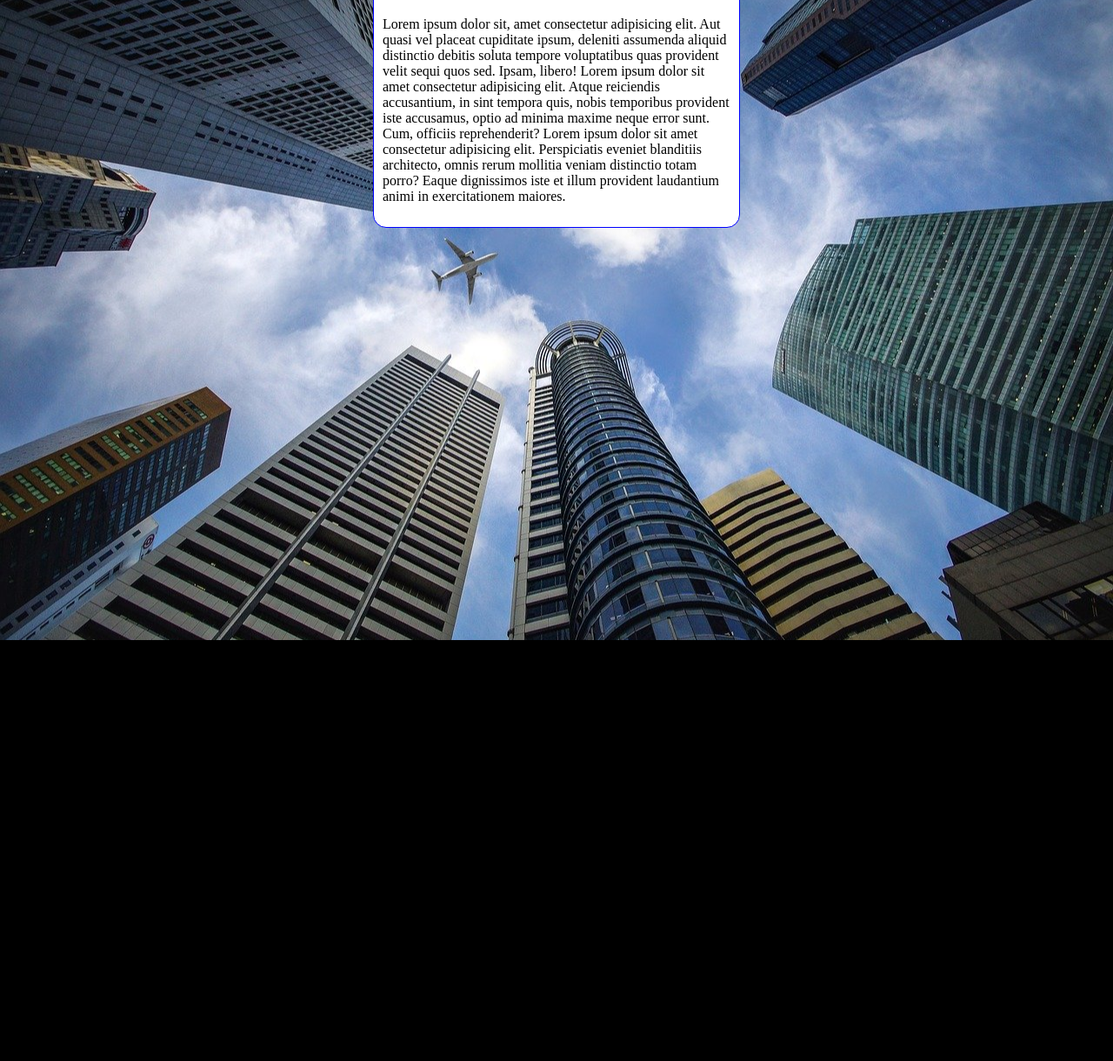
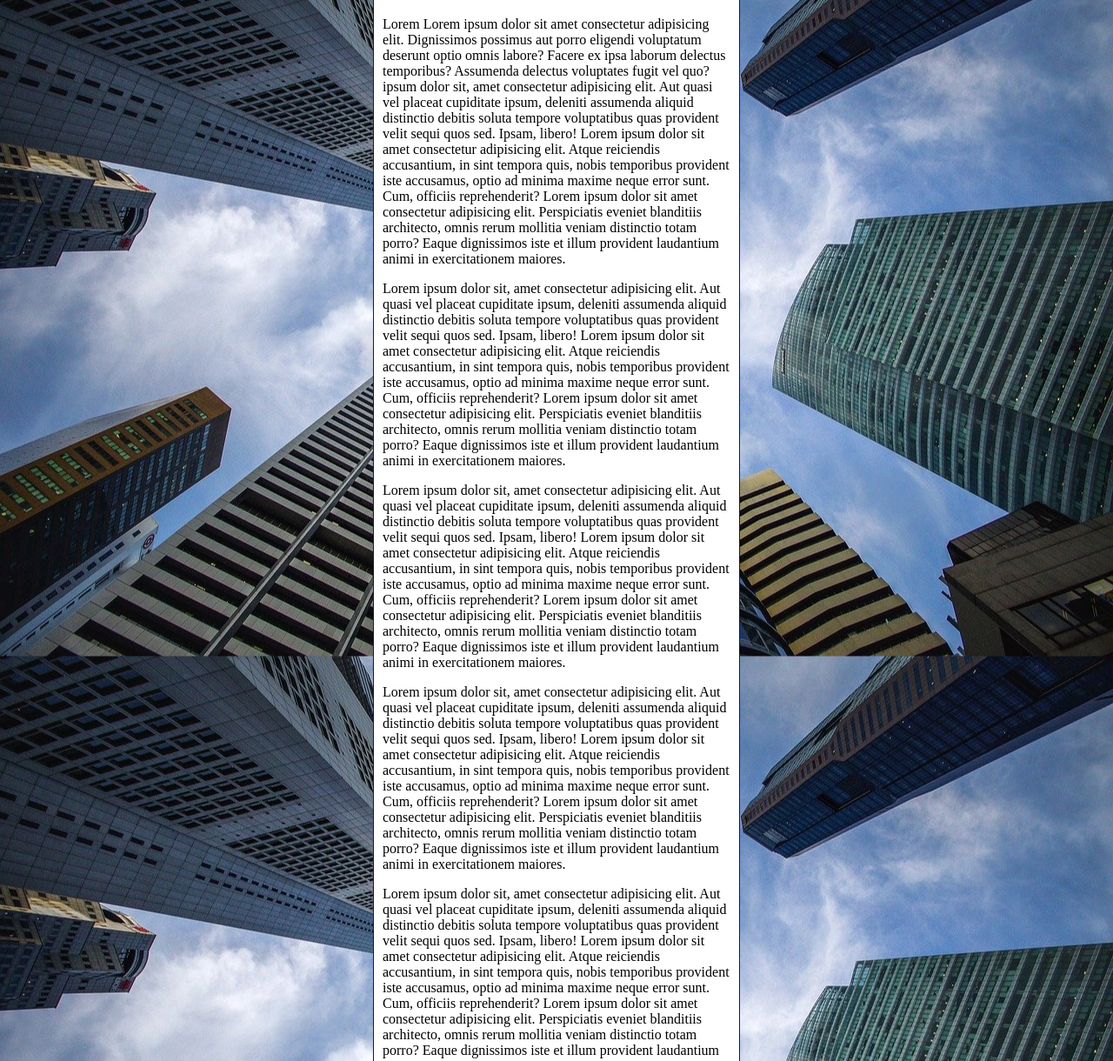
Before and after one commit to RaphaelDavila-dev/html-css, a plain HTML site: page Exercicios/ex022/fundo006.html in a window 1280 px wide. Shown: the part 80-1300 px from the top of the page at 87% size. Before the commit the page ends 816 px from the top, so only its background shows below. Drawn offline with Linux system fonts and the light colour scheme.

Commit message:
atualizei o ex022

```diff
--- a/Exercicios/ex022/fundo006.html
+++ b/Exercicios/ex022/fundo006.html
@@ -3,13 +3,13 @@
 <head>
     <meta charset="UTF-8">
     <meta name="viewport" content="width=device-width, initial-scale=1.0">
-    <title>Document</title>
+    <title>teste de tamanho do fundo</title>
     <style>
         body{
             height: 100vh;
             background-color: black;
             background-image: url(imagens/wallpaper002.jpg);
-            background-repeat: no-repeat;
+            background-repeat: repeat-y;
             background-position: center center;
             background-size: cover;
         }
@@ -27,6 +27,11 @@
 <body>
     <main>
         <h1>Teste de imagem de fundo</h1>
+        <p>Lorem Lorem ipsum dolor sit amet consectetur adipisicing elit. Dignissimos possimus aut porro eligendi voluptatum deserunt optio omnis labore? Facere ex ipsa laborum delectus temporibus? Assumenda delectus voluptates fugit vel quo?ipsum dolor sit, amet consectetur adipisicing elit. Aut quasi vel placeat cupiditate ipsum, deleniti assumenda aliquid distinctio debitis soluta tempore voluptatibus quas provident velit sequi quos sed. Ipsam, libero! Lorem ipsum dolor sit amet consectetur adipisicing elit. Atque reiciendis accusantium, in sint tempora quis, nobis temporibus provident iste accusamus, optio ad minima maxime neque error sunt. Cum, officiis reprehenderit? Lorem ipsum dolor sit amet consectetur adipisicing elit. Perspiciatis eveniet blanditiis architecto, omnis rerum mollitia veniam distinctio totam porro? Eaque dignissimos iste et illum provident laudantium animi in exercitationem maiores.</p>
+        <p>Lorem ipsum dolor sit, amet consectetur adipisicing elit. Aut quasi vel placeat cupiditate ipsum, deleniti assumenda aliquid distinctio debitis soluta tempore voluptatibus quas provident velit sequi quos sed. Ipsam, libero! Lorem ipsum dolor sit amet consectetur adipisicing elit. Atque reiciendis accusantium, in sint tempora quis, nobis temporibus provident iste accusamus, optio ad minima maxime neque error sunt. Cum, officiis reprehenderit? Lorem ipsum dolor sit amet consectetur adipisicing elit. Perspiciatis eveniet blanditiis architecto, omnis rerum mollitia veniam distinctio totam porro? Eaque dignissimos iste et illum provident laudantium animi in exercitationem maiores.</p>
+        <p>Lorem ipsum dolor sit, amet consectetur adipisicing elit. Aut quasi vel placeat cupiditate ipsum, deleniti assumenda aliquid distinctio debitis soluta tempore voluptatibus quas provident velit sequi quos sed. Ipsam, libero! Lorem ipsum dolor sit amet consectetur adipisicing elit. Atque reiciendis accusantium, in sint tempora quis, nobis temporibus provident iste accusamus, optio ad minima maxime neque error sunt. Cum, officiis reprehenderit? Lorem ipsum dolor sit amet consectetur adipisicing elit. Perspiciatis eveniet blanditiis architecto, omnis rerum mollitia veniam distinctio totam porro? Eaque dignissimos iste et illum provident laudantium animi in exercitationem maiores.</p>
+        <p>Lorem ipsum dolor sit, amet consectetur adipisicing elit. Aut quasi vel placeat cupiditate ipsum, deleniti assumenda aliquid distinctio debitis soluta tempore voluptatibus quas provident velit sequi quos sed. Ipsam, libero! Lorem ipsum dolor sit amet consectetur adipisicing elit. Atque reiciendis accusantium, in sint tempora quis, nobis temporibus provident iste accusamus, optio ad minima maxime neque error sunt. Cum, officiis reprehenderit? Lorem ipsum dolor sit amet consectetur adipisicing elit. Perspiciatis eveniet blanditiis architecto, omnis rerum mollitia veniam distinctio totam porro? Eaque dignissimos iste et illum provident laudantium animi in exercitationem maiores.</p>
+        <p>Lorem ipsum dolor sit, amet consectetur adipisicing elit. Aut quasi vel placeat cupiditate ipsum, deleniti assumenda aliquid distinctio debitis soluta tempore voluptatibus quas provident velit sequi quos sed. Ipsam, libero! Lorem ipsum dolor sit amet consectetur adipisicing elit. Atque reiciendis accusantium, in sint tempora quis, nobis temporibus provident iste accusamus, optio ad minima maxime neque error sunt. Cum, officiis reprehenderit? Lorem ipsum dolor sit amet consectetur adipisicing elit. Perspiciatis eveniet blanditiis architecto, omnis rerum mollitia veniam distinctio totam porro? Eaque dignissimos iste et illum provident laudantium animi in exercitationem maiores.</p>
         <p>Lorem ipsum dolor sit, amet consectetur adipisicing elit. Aut quasi vel placeat cupiditate ipsum, deleniti assumenda aliquid distinctio debitis soluta tempore voluptatibus quas provident velit sequi quos sed. Ipsam, libero! Lorem ipsum dolor sit amet consectetur adipisicing elit. Atque reiciendis accusantium, in sint tempora quis, nobis temporibus provident iste accusamus, optio ad minima maxime neque error sunt. Cum, officiis reprehenderit? Lorem ipsum dolor sit amet consectetur adipisicing elit. Perspiciatis eveniet blanditiis architecto, omnis rerum mollitia veniam distinctio totam porro? Eaque dignissimos iste et illum provident laudantium animi in exercitationem maiores.</p>
     </main>
 </body>
```
